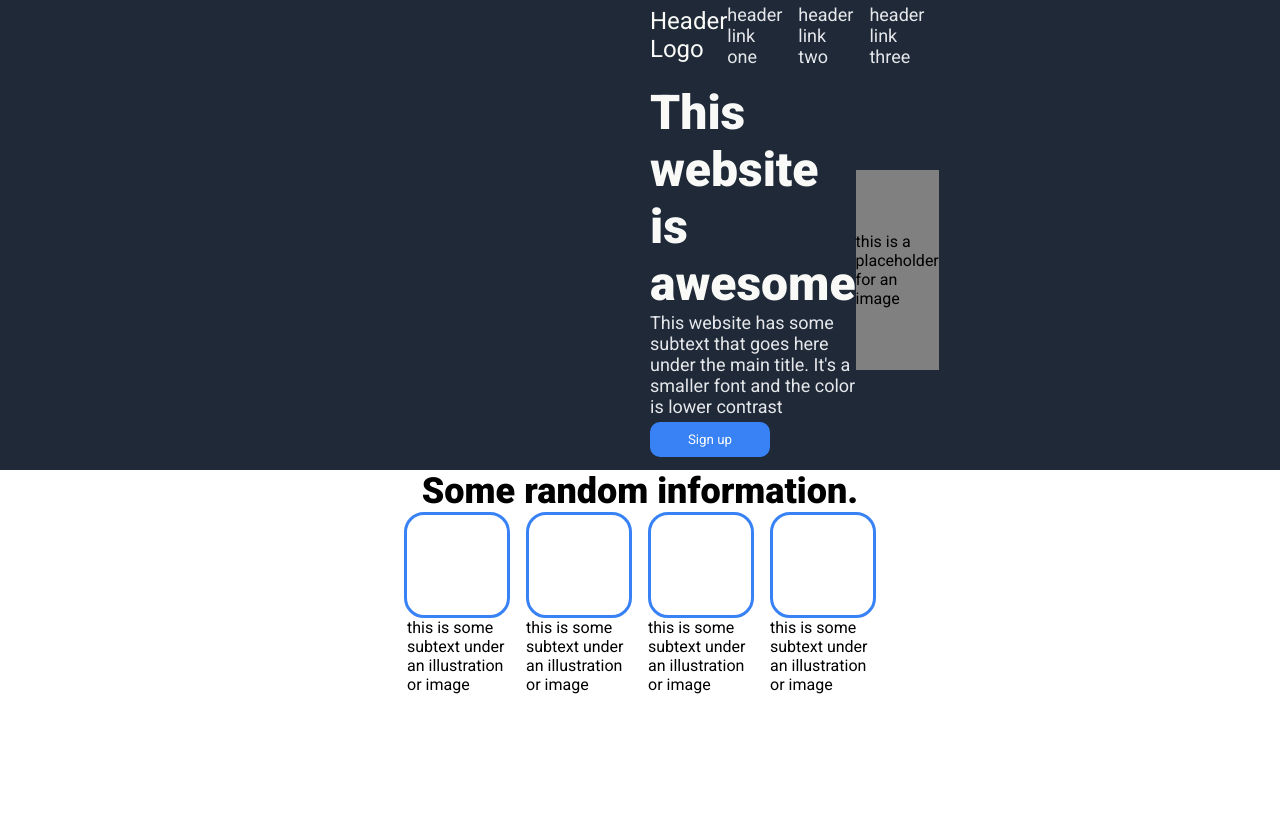
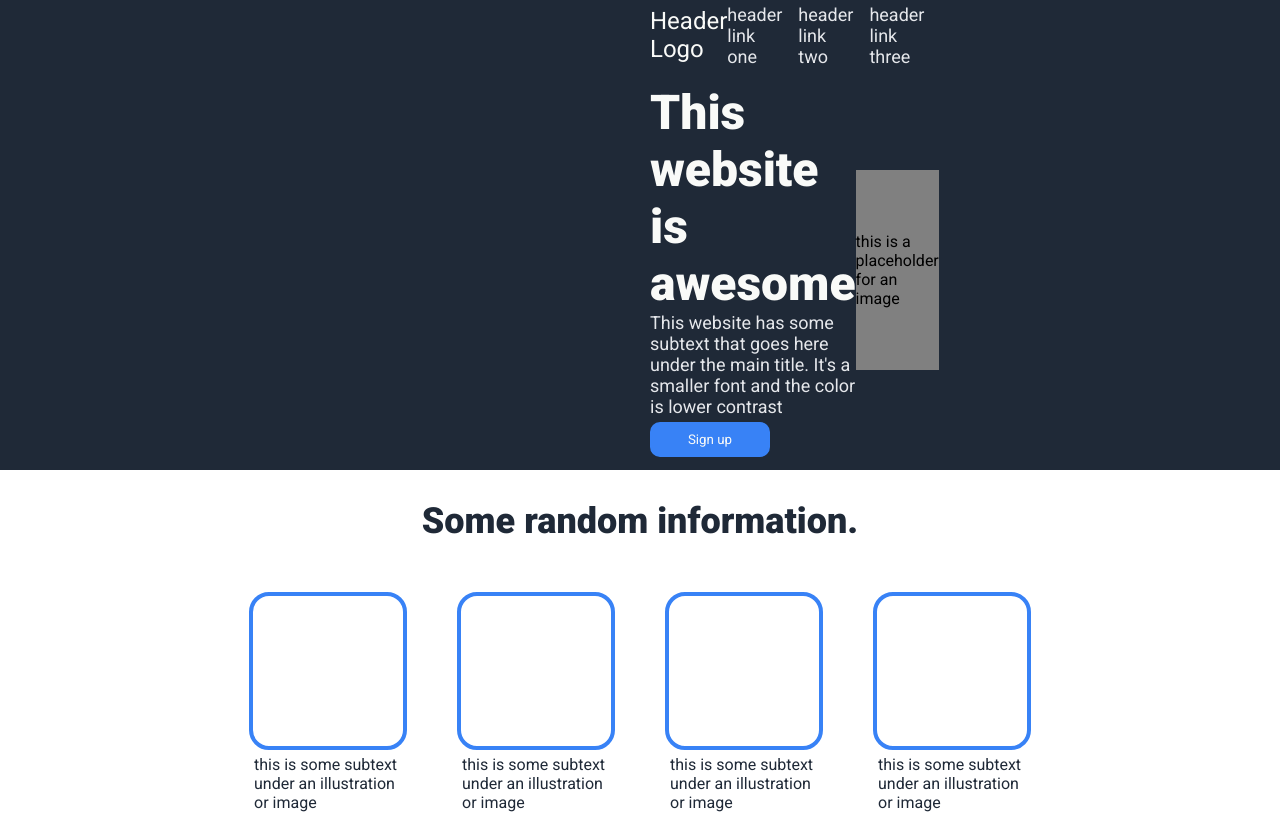
Before and after one commit to felixmits/landing-page, a plain HTML site: page index.html in a window 1280 px wide. Shown: the top 815 px of the page. Drawn offline with Linux system fonts and the light colour scheme.

```diff
--- a/styles.css
+++ b/styles.css
@@ -103,35 +103,31 @@
 }
 
 .information {
-
-  color: black;
   font-weight: 900;
   font-size: 36px;
+  color: #1F2937;
+  padding-top: 30px;
 }
 
 .images {
   display: flex;
-  justify-content: center;
-  align-items: center;
-  gap: 16px;
-}
-
-.first-image {
-  display: flex;
-  flex-direction: column;
-  justify-content: center;
-  align-items: center;
+  gap: 50px;
+  margin-top: 50px;
 }
 
 .image{
-  border: 3px solid #3882F6;
-  width: 100px;
-  height: 100px;
+  border: 4px solid #3882F6;
+  width: 150px;
+  height: 150px;
   border-radius: 20px;
 }
 
 .image-subtext {
-  width: 100px;
+  width: 150px;
+  display: flex;
+  margin-left: 5px;
+  margin-top: 5px;
+  color: #1F2937;
 }
 
 
```
